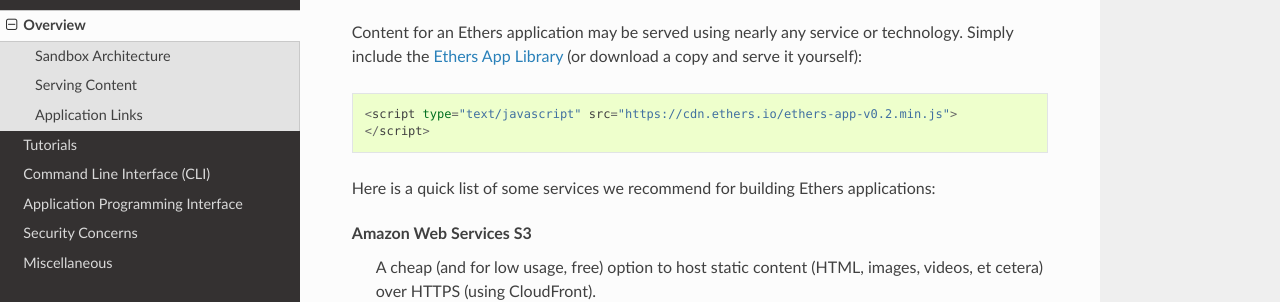
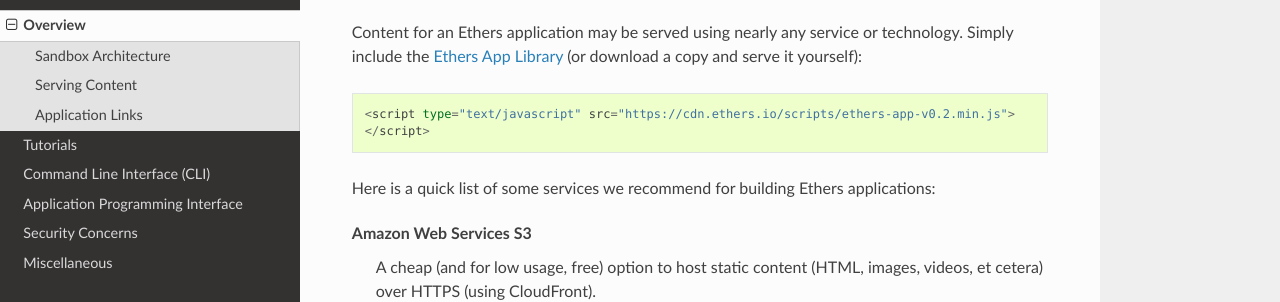
Before and after one commit to ethers-io/documentation, a Sphinx documentation site: the page built from source/ethers-app/source/dev-overview.rst, in a window 1280 px wide and 900 px high, scrolled down 1602 px. Shown: the part 153-455 px from the top of the window. Built offline with Sphinx 7.4.7 and the Read the Docs theme 2.0.0, drawn with Linux system fonts in a browser that asks for light colours; some of the changed lines change nothing that is shown.

Commit message:
updated url

```diff
--- a/source/ethers-app/source/dev-overview.rst
+++ b/source/ethers-app/source/dev-overview.rst
@@ -65,7 +65,7 @@
 Content for an Ethers application may be served using nearly any service or technology.
 Simply include the `Ethers App Library`_ (or download a copy and serve it yourself)::
 
-    <script type="text/javascript" src="https://cdn.ethers.io/ethers-app-v0.2.min.js">
+    <script type="text/javascript" src="https://cdn.ethers.io/scripts/ethers-app-v0.2.min.js">
     </script>
 
 Here is a quick list of some services we recommend for building Ethers applications:
```
